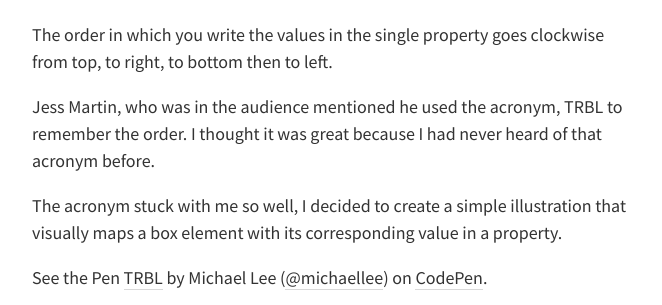
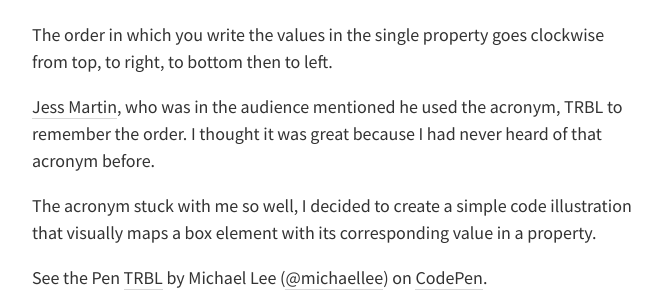
Before and after one commit to michaellee/old-michaelsoolee.com, a Jekyll site: the page built from _posts/2014-04-18-trbl.md, in a window 1280 px wide, cut to the strip 685-990 px from the top of the page. Shown: the whole strip, without its empty margins (308-970 px from the left). Built offline with Jekyll 4.4.1, drawn with Linux system fonts in a browser that asks for light colours; nearby versions of some CDN libraries; Markdown is read by kramdown in place of the engine named in the settings; comment, search, counter and statistics services are not loaded.

Commit message:
Update 2014-04-18-trbl.md

```diff
--- a/_posts/2014-04-18-trbl.md
+++ b/_posts/2014-04-18-trbl.md
@@ -23,9 +23,9 @@ Could be written as this:
 
 The order in which you write the values in the single property goes clockwise from top, to right, to bottom then to left.
 
-Jess Martin, who was in the audience mentioned he used the acronym, TRBL to remember the order. I thought it was great because I had never heard of that acronym before.
+[Jess Martin](https://twitter.com/jessmartin), who was in the audience mentioned he used the acronym, TRBL to remember the order. I thought it was great because I had never heard of that acronym before.
 
-The acronym stuck with me so well, I decided to create a simple illustration that visually maps a box element with its corresponding value in a property.
+The acronym stuck with me so well, I decided to create a simple code illustration that visually maps a box element with its corresponding value in a property.
 
 <p data-height="470" data-theme-id="0" data-slug-hash="qbExK" data-default-tab="result" class='codepen'>See the Pen <a href='http://codepen.io/michaellee/pen/qbExK/'>TRBL</a> by Michael Lee (<a href='http://codepen.io/michaellee'>@michaellee</a>) on <a href='http://codepen.io'>CodePen</a>.</p>
 <script async src="//codepen.io/assets/embed/ei.js"></script>
```
